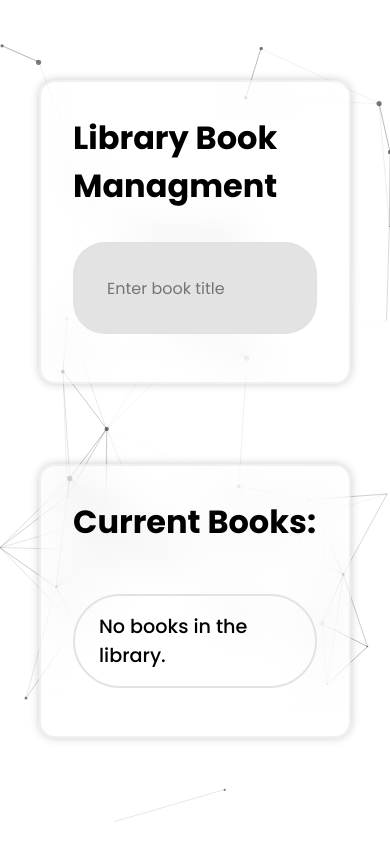
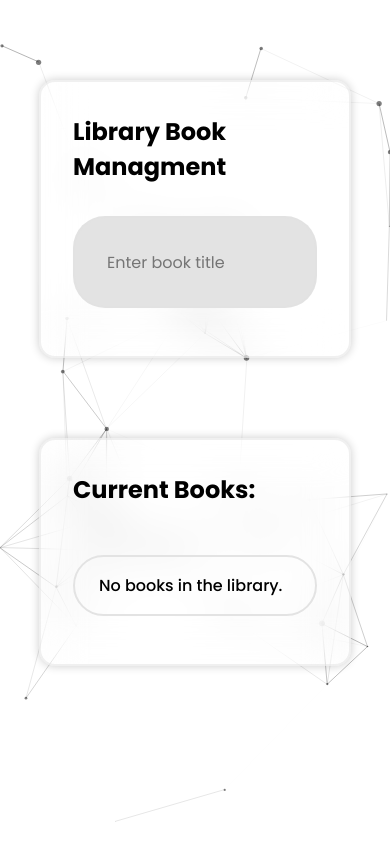
Before and after one commit to shippudden/Library-Book-Management, a plain HTML site: page index.html in a window 390 px wide. Shown: the top 844 px of the page. Drawn offline with nearby package versions, Linux system fonts and the light colour scheme.

Commit message:
Update style.css

```diff
--- a/style.css
+++ b/style.css
@@ -171,4 +171,16 @@ li {
     .container, .book-list-container {
         width: 80%;
     }
+
+    h1 {
+        font-size: 1.5rem;
+    }
+
+    #bookList li {
+        font-size: 1rem;
+    }
+
+    .remove-btn {
+        font-size: 0.9rem;
+    }
 }
```
